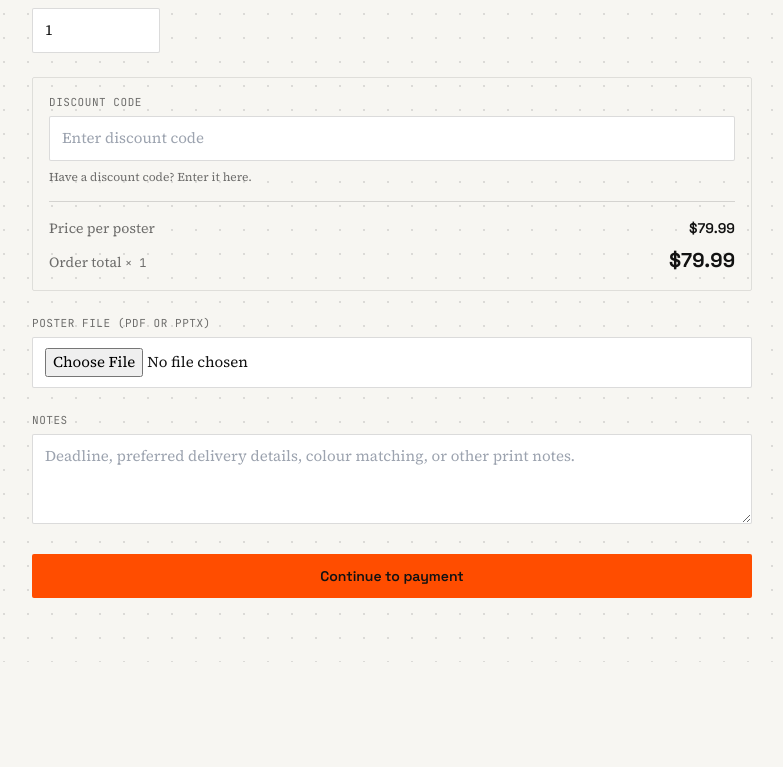
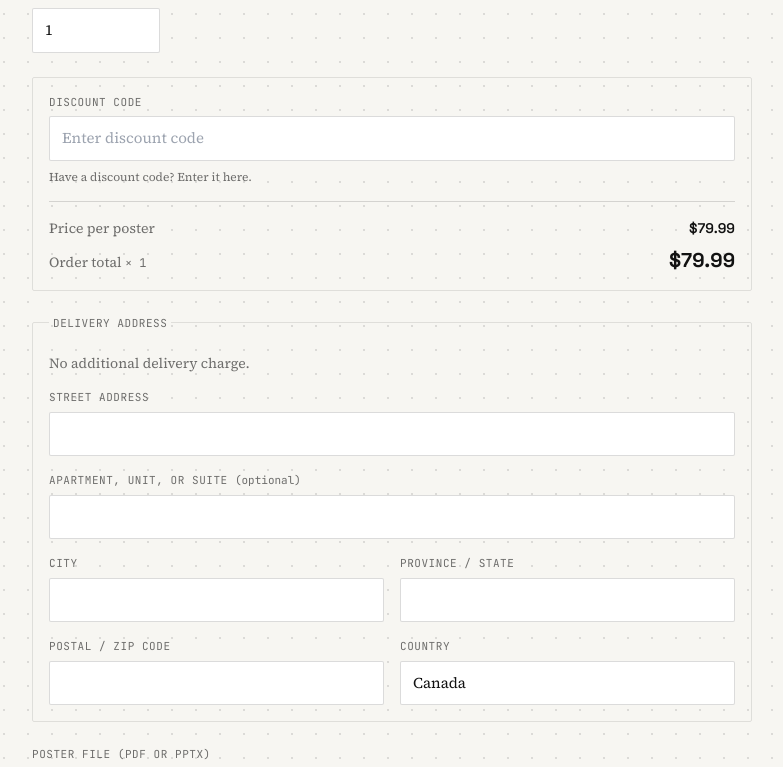
Before and after one commit to dylan9380/ScholarPrint, a Next.js app in the folder scholar-print-studio/: page /order/new in a window 1280 px wide. Shown: the part 598-1365 px from the top of the page, without its empty margins (248-1031 px from the left). Before the commit the page ends 1260 px from the top, so only its background shows below. Built offline with nearby package versions, Linux system fonts and the light colour scheme; no server answers.

Commit message:
delivery

```diff
--- a/scholar-print-studio/app/api/checkout/route.js
+++ b/scholar-print-studio/app/api/checkout/route.js
@@ -16,6 +16,40 @@ const POSTER_HEIGHT_IN = 48;
 
 function errorResponse(message, status) {
   return NextResponse.json({ error: message }, { status });
+}
+
+function parseDeliveryAddress(formData, promoOrder) {
+  if (promoOrder) return { address: null };
+
+  const fields = [
+    ["deliveryAddressLine1", "line1", 200],
+    ["deliveryAddressLine2", "line2", 100],
+    ["deliveryCity", "city", 100],
+    ["deliveryRegion", "region", 100],
+    ["deliveryPostalCode", "postalCode", 20],
+    ["deliveryCountry", "country", 100],
+  ];
+  const address = {};
+
+  for (const [formKey, addressKey, maxLength] of fields) {
+    const entry = formData.get(formKey);
+    if (entry !== null && typeof entry !== "string") {
+      return { error: "Enter a valid delivery address." };
+    }
+
+    const value = typeof entry === "string" ? entry.trim() : "";
+    if (value.length > maxLength) {
+      return { error: `The delivery address field ${addressKey} is too long.` };
+    }
+    address[addressKey] = value || null;
+  }
+
+  const requiredFields = ["line1", "city", "region", "postalCode", "country"];
+  if (requiredFields.some((field) => !address[field])) {
+    return { error: "Enter the complete delivery address for this order." };
+  }
+
+  return { address };
 }
 
 async function markOrderFailed(admin, orderId, message) {
@@ -67,6 +101,11 @@ export async function POST(request) {
   }
 
   const conference = promoCode ? PROMO_CONFERENCE : null;
+  const { address: deliveryAddress, error: addressError } = parseDeliveryAddress(
+    formData,
+    Boolean(promoCode)
+  );
+  if (addressError) return errorResponse(addressError, 400);
 
   const titleEntry = formData.get("title");
   const customerNameEntry = formData.get("customerName");
@@ -109,10 +148,18 @@ export async function POST(request) {
       payment_status: "unpaid",
       promo_code: promoCode || null,
       conference,
+      delivery_address_line1: deliveryAddress?.line1 ?? null,
+      delivery_address_line2: deliveryAddress?.line2 ?? null,
+      delivery_city: deliveryAddress?.city ?? null,
+      delivery_region: deliveryAddress?.region ?? null,
+      delivery_postal_code: deliveryAddress?.postalCode ?? null,
+      delivery_country: deliveryAddress?.country ?? null,
       price_cents: totalPriceCents,
       notes,
     })
-    .select("id, price_cents, promo_code, conference")
+    .select(
+      "id, price_cents, promo_code, conference, delivery_address_line1, delivery_address_line2, delivery_city, delivery_region, delivery_postal_code, delivery_country"
+    )
     .single();
 
   if (orderError) return errorResponse(`Could not create the order: ${orderError.message}`, 500);
@@ -120,12 +167,18 @@ export async function POST(request) {
   if (
     order.price_cents !== totalPriceCents ||
     order.promo_code !== (promoCode || null) ||
-    order.conference !== conference
+    order.conference !== conference ||
+    order.delivery_address_line1 !== (deliveryAddress?.line1 ?? null) ||
+    order.delivery_address_line2 !== (deliveryAddress?.line2 ?? null) ||
+    order.delivery_city !== (deliveryAddress?.city ?? null) ||
+    order.delivery_region !== (deliveryAddress?.region ?? null) ||
+    order.delivery_postal_code !== (deliveryAddress?.postalCode ?? null) ||
+    order.delivery_country !== (deliveryAddress?.country ?? null)
   ) {
     const message = await markOrderFailed(
       admin,
       order.id,
-      "Supabase checkout pricing is out of date. Apply the latest checkout pricing migration and try again."
+      "Supabase checkout or delivery settings are out of date. Apply the latest migration and try again."
     );
     return errorResponse(message, 503);
   }
--- a/scholar-print-studio/app/order-form.js
+++ b/scholar-print-studio/app/order-form.js
@@ -25,6 +25,14 @@ export default function OrderForm() {
   const [title, setTitle] = useState("");
   const [quantity, setQuantity] = useState(1);
   const [notes, setNotes] = useState("");
+  const [deliveryAddress, setDeliveryAddress] = useState({
+    line1: "",
+    line2: "",
+    city: "",
+    region: "",
+    postalCode: "",
+    country: "Canada",
+  });
   const [file, setFile] = useState(null);
   const [promoCode, setPromoCode] = useState("");
   const [status, setStatus] = useState("idle");
@@ -74,13 +82,21 @@ export default function OrderForm() {
   }, [supabase]);
 
   async function startCheckout() {
-    const requiredField = !customerName.trim()
-      ? document.getElementById("customer-name")
-      : !title.trim()
-        ? document.getElementById("poster-title")
-        : !file || file.size === 0
-          ? document.getElementById("poster-file")
-          : null;
+    const requiredAddressFields = [
+      { id: "delivery-address-line1", value: deliveryAddress.line1 },
+      { id: "delivery-address-city", value: deliveryAddress.city },
+      { id: "delivery-address-region", value: deliveryAddress.region },
+      { id: "delivery-address-postal-code", value: deliveryAddress.postalCode },
+      { id: "delivery-address-country", value: deliveryAddress.country },
+    ];
+    const missingAddressField = !promoApplied
+      ? requiredAddressFields.find((field) => !field.value.trim())
+      : null;
+    const requiredField =
+      (!customerName.trim() && document.getElementById("customer-name")) ||
+      (!title.trim() && document.getElementById("poster-title")) ||
+      ((!file || file.size === 0) && document.getElementById("poster-file")) ||
+      (missingAddressField && document.getElementById(missingAddressField.id));
 
     if (requiredField) {
       setError(
@@ -88,7 +104,9 @@ export default function OrderForm() {
           ? "Enter your full name before checkout."
           : requiredField.id === "poster-title"
             ? "Enter a poster title before checkout."
-            : "Upload the print-ready PDF or PPTX file before checkout."
+            : requiredField.id === "poster-file"
+              ? "Upload the print-ready PDF or PPTX file before checkout."
+              : "Complete the delivery address before checkout."
       );
       requiredField.focus();
       return;
@@ -102,6 +120,14 @@ export default function OrderForm() {
     formData.set("quantity", String(quantity));
     formData.set("notes", notes);
     formData.set("promoCode", promoCode.trim());
+    if (!promoApplied) {
+      formData.set("deliveryAddressLine1", deliveryAddress.line1.trim());
+      formData.set("deliveryAddressLine2", deliveryAddress.line2.trim());
+      formData.set("deliveryCity", deliveryAddress.city.trim());
+      formData.set("deliveryRegion", deliveryAddress.region.trim());
+      formData.set("deliveryPostalCode", deliveryAddress.postalCode.trim());
+      formData.set("deliveryCountry", deliveryAddress.country.trim());
+    }
     if (file) formData.set("file", file);
 
     try {
@@ -235,7 +261,7 @@ export default function OrderForm() {
         </div>
         <p className="text-xs text-ink/60 mt-2">
           {promoApplied
-            ? `Discount applied. Delivered directly to ${PROMO_CONFERENCE}, with no transport or delivery fee.`
+            ? `Discount applied. Delivery is fixed to ${PROMO_CONFERENCE}; no address or delivery fee is needed.`
             : "Have a discount code? Enter it here."}
         </p>
         <div className="mt-4 border-t border-ink/15 pt-4" aria-live="polite">
@@ -259,6 +285,98 @@ export default function OrderForm() {
           </div>
         </div>
       </div>
+
+      {promoApplied ? (
+        <div className="border border-ink/10 bg-paper/60 p-4 rounded-sm">
+          <p className="field-label mb-1">Delivery destination</p>
+          <p className="font-display font-semibold">{PROMO_CONFERENCE}</p>
+          <p className="text-sm text-ink/60 mt-1">This destination is fixed for promo orders.</p>
+        </div>
+      ) : (
+        <fieldset className="border border-ink/10 p-4 rounded-sm">
+          <legend className="field-label px-1">Delivery address</legend>
+          <p className="mb-4 text-sm text-ink/60">No additional delivery charge.</p>
+          <div className="space-y-4">
+            <div>
+              <label htmlFor="delivery-address-line1" className="field-label">Street address</label>
+              <input
+                id="delivery-address-line1"
+                className="field-input"
+                value={deliveryAddress.line1}
+                onChange={(event) => setDeliveryAddress({ ...deliveryAddress, line1: event.target.value })}
+                autoComplete="address-line1"
+                maxLength={200}
+                required
+              />
+            </div>
+            <div>
+              <label htmlFor="delivery-address-line2" className="field-label">
+                Apartment, unit, or suite <span className="normal-case tracking-normal">(optional)</span>
+              </label>
+              <input
+                id="delivery-address-line2"
+                className="field-input"
+                value={deliveryAddress.line2}
+                onChange={(event) => setDeliveryAddress({ ...deliveryAddress, line2: event.target.value })}
+                autoComplete="address-line2"
+                maxLength={100}
+              />
+            </div>
+            <div className="grid gap-4 sm:grid-cols-2">
+              <div>
+                <label htmlFor="delivery-address-city" className="field-label">City</label>
+                <input
+                  id="delivery-address-city"
+                  className="field-input"
+                  value={deliveryAddress.city}
+                  onChange={(event) => setDeliveryAddress({ ...deliveryAddress, city: event.target.value })}
+                  autoComplete="address-level2"
+                  maxLength={100}
+                  required
+                />
+              </div>
+              <div>
+                <label htmlFor="delivery-address-region" className="field-label">Province / state</label>
+                <input
+                  id="delivery-address-region"
+                  className="field-input"
+                  value={deliveryAddress.region}
+                  onChange={(event) => setDeliveryAddress({ ...deliveryAddress, region: event.target.value })}
+                  autoComplete="address-level1"
+                  maxLength={100}
+                  required
+                />
+              </div>
+            </div>
+            <div className="grid gap-4 sm:grid-cols-2">
+              <div>
+                <label htmlFor="delivery-address-postal-code" className="field-label">Postal / ZIP code</label>
+                <input
+                  id="delivery-address-postal-code"
+                  className="field-input"
+                  value={deliveryAddress.postalCode}
+                  onChange={(event) => setDeliveryAddress({ ...deliveryAddress, postalCode: event.target.value })}
+                  autoComplete="postal-code"
+                  maxLength={20}
+                  required
+                />
+              </div>
+              <div>
+                <label htmlFor="delivery-address-country" className="field-label">Country</label>
+                <input
+                  id="delivery-address-country"
+                  className="field-input"
+                  value={deliveryAddress.country}
+                  onChange={(event) => setDeliveryAddress({ ...deliveryAddress, country: event.target.value })}
+                  autoComplete="country-name"
+                  maxLength={100}
+                  required
+                />
+              </div>
+            </div>
+          </div>
+        </fieldset>
+      )}
 
       <div>
         <label htmlFor="poster-file" className="field-label">Poster file (PDF or PPTX)</label>
```
Also changed, not shown: scholar-print-studio/app/dashboard/page.js (+6 -3 lines), scholar-print-studio/app/order/success/page.js (+7 -1 lines), scholar-print-studio/app/print-proof-preview.js (+17 -8 lines), scholar-print-studio/lib/delivery-address.js (added, +13 -0 lines), 1 other file (tests, documents, lock files or other folders).
